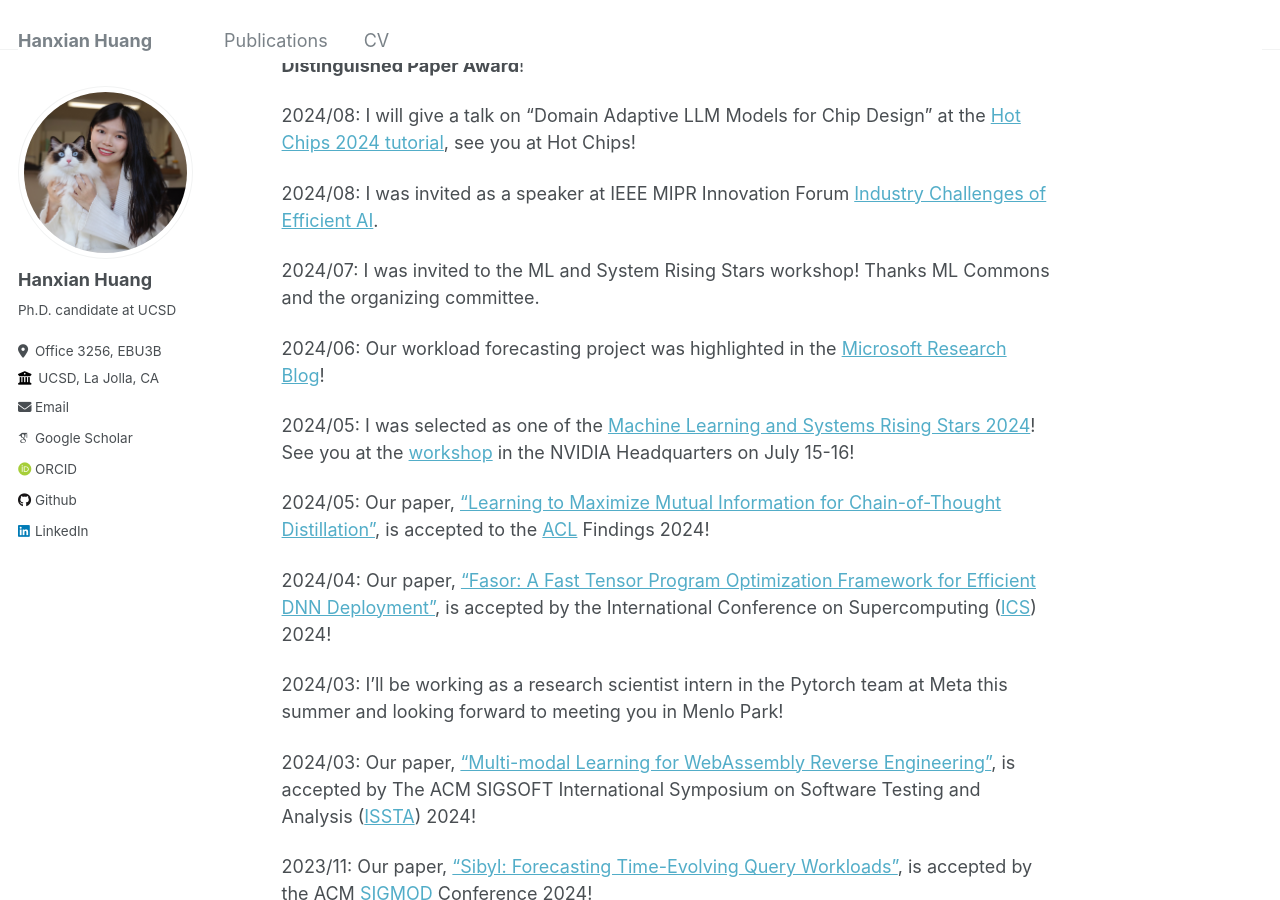
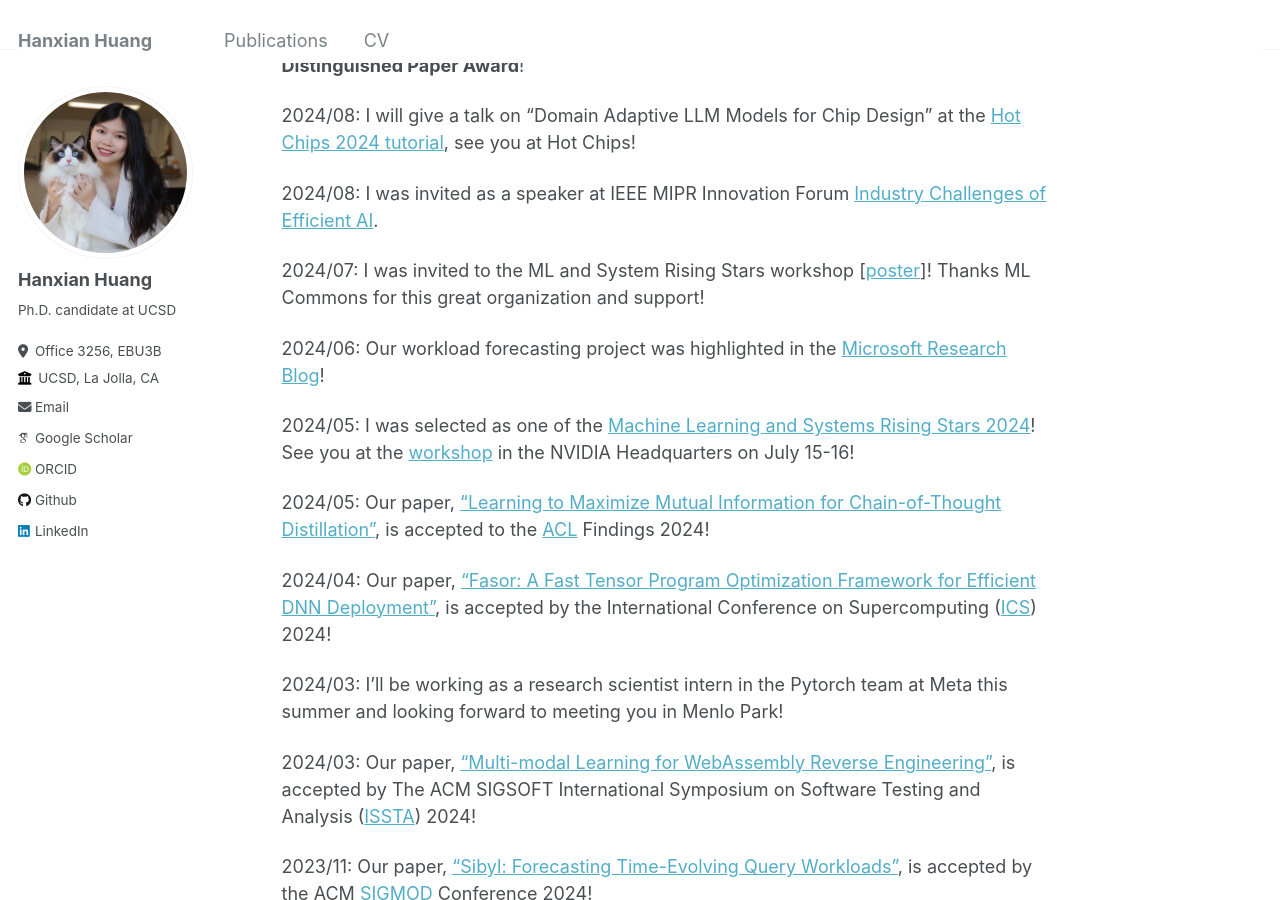
Before and after one commit to Hanxian97/Hanxian97.github.io, a Jekyll site: the page built from _pages/about.md, in a window 1280 px wide and 900 px high, scrolled down 420 px. Built offline with Jekyll 4.4.1, drawn with Linux system fonts in a browser that asks for light colours; some web fonts are replaced.

Commit message:
Update about.md

```diff
--- a/_pages/about.md
+++ b/_pages/about.md
@@ -17,7 +17,7 @@ I am a fifth-year Ph.D. candidate at the Computer Science and Engineering Depart
 
 2024/08: I was invited as a speaker at IEEE MIPR Innovation Forum [Industry Challenges of Efficient AI](https://sites.google.com/view/mipr2024/innovation-forums/innovation-forums-3).
 
-2024/07: I was invited to the ML and System Rising Stars workshop! Thanks ML Commons and the organizing committee.
+2024/07: I was invited to the ML and System Rising Stars workshop [[poster](/files/POSTER_rising_star_Hanxian_Huang.pdf)]! Thanks ML Commons for this great organization and support!
 
 2024/06: Our workload forecasting project was highlighted in the [Microsoft Research Blog](https://www.microsoft.com/en-us/research/blog/sibyl-a-machine-learning-based-framework-for-forecasting-dynamic-workloads/)!
 
```
